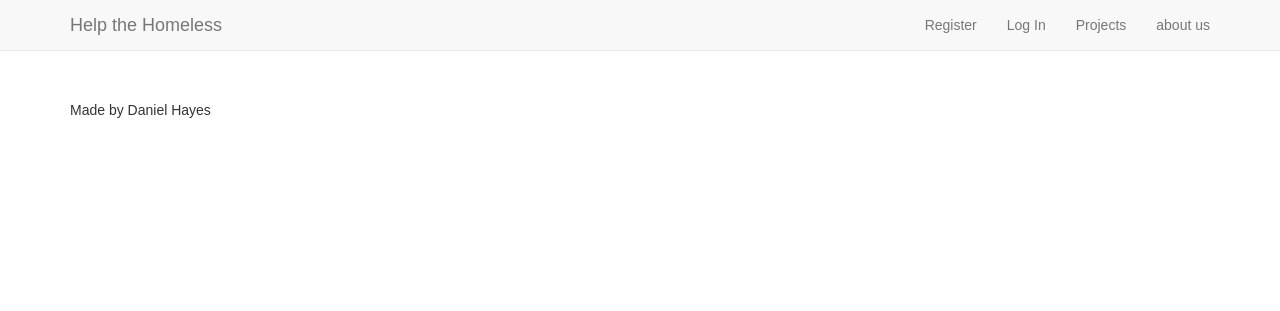
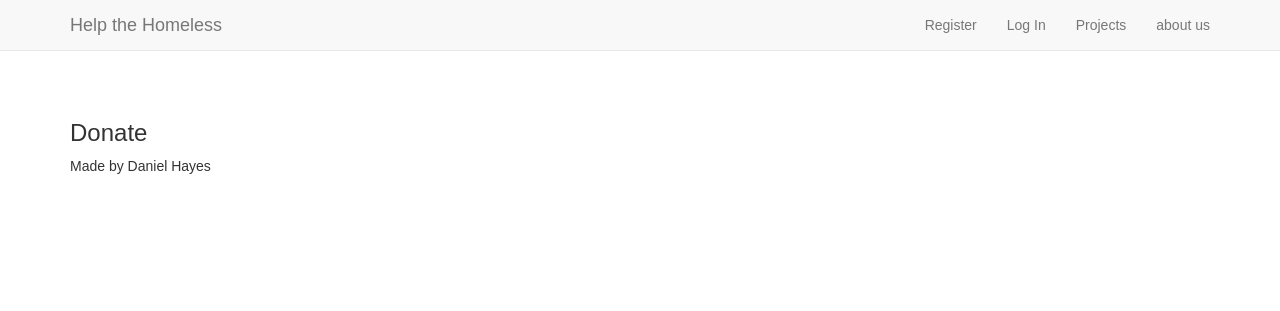
Before and after one commit to Danhayes3008/milestone4, a Django app: page /donate/ in a window 1280 px wide. Shown: the top 311 px of the page. Run offline with Django 3.2, Linux system fonts and the light colour scheme; some libraries are stand-ins or nearby versions.

Commit message:
added a h3 so i could see that the page was being loaded correctly

```diff
--- a/donate/templates/donate.html
+++ b/donate/templates/donate.html
@@ -1,3 +1,4 @@
 {% extends 'base.html' %}
 {% block content %}
+<h3>Donate</h3>
 {% endblock %}
```
